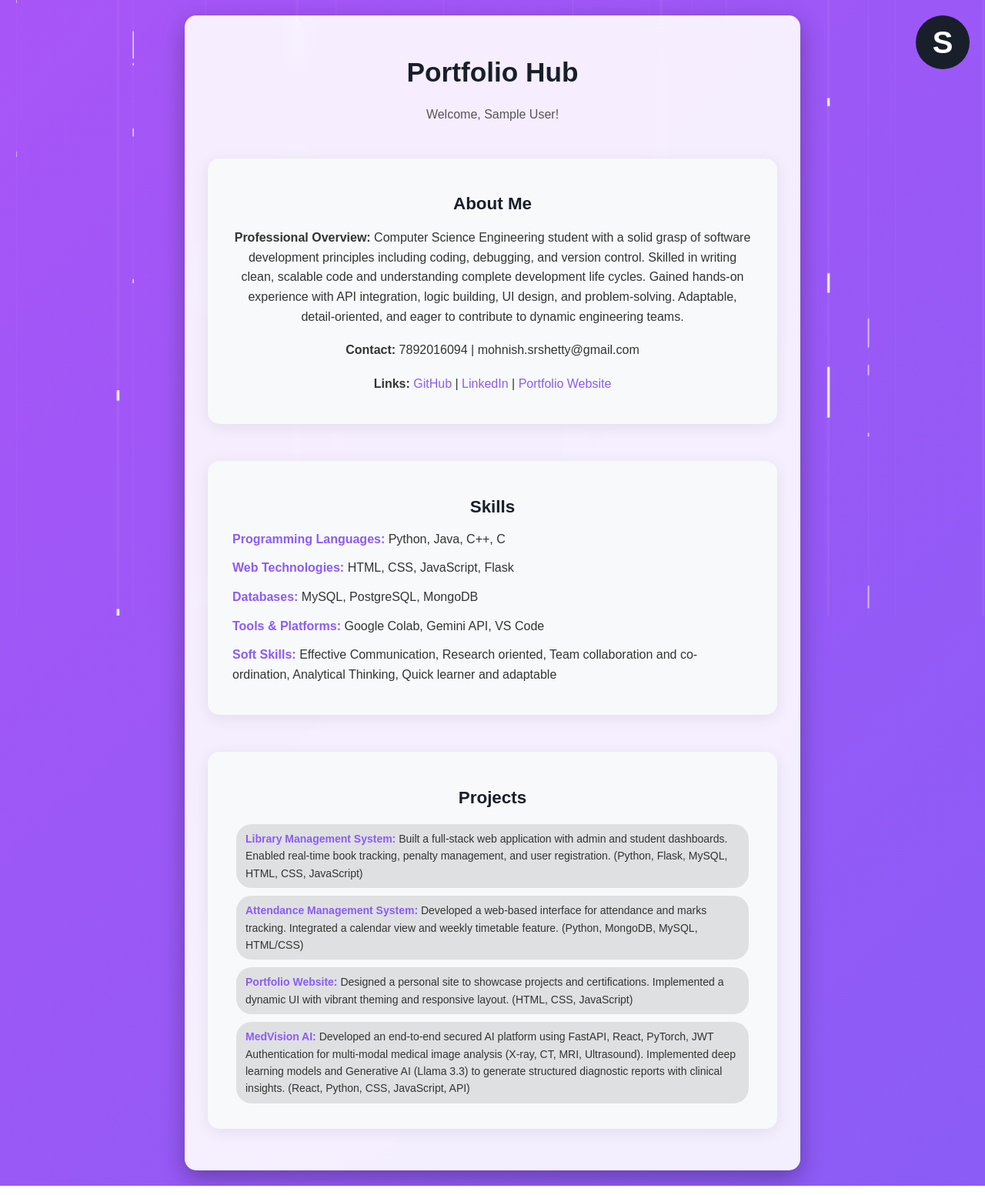
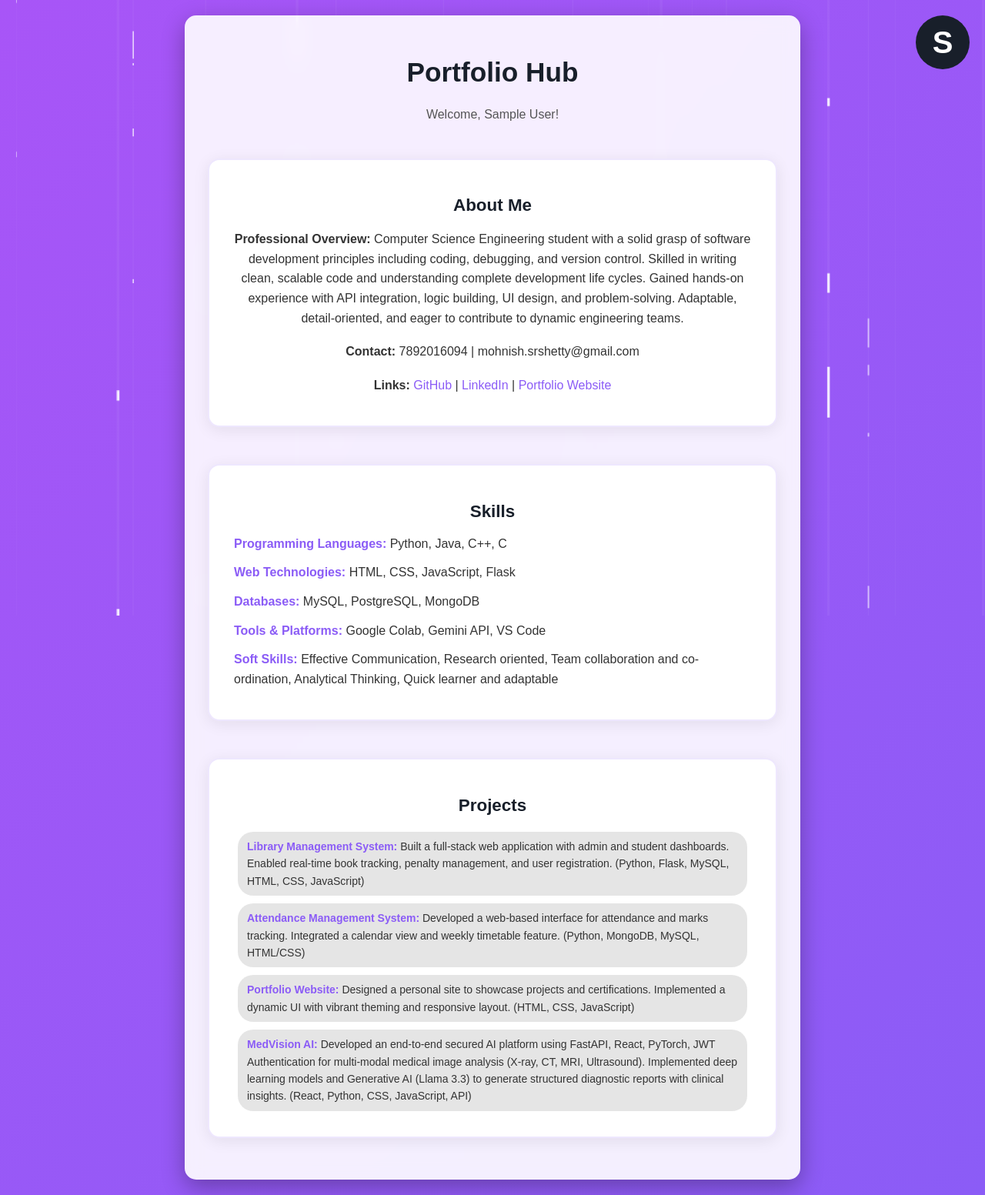
Before and after one commit to mohnish-srshetty/Portfolio, a Node server app: page /portfolio in a window 1280 px wide. Shown: the whole page at 77% size. Run offline with Node 20, Linux system fonts and the light colour scheme; the visitor is signed in with stand-in values (Sample User, id 1); some libraries are stand-ins or nearby versions.

Commit message:
Add purple borders to portfolio sections for better differentiation

```diff
--- a/public/css/styles.css
+++ b/public/css/styles.css
@@ -157,16 +157,18 @@ html {
 .portfolio-section {
   margin: 24px 0;
   text-align: left;
-  background: #f8f9fa;
+  background: #fff;
   padding: 28px 32px;
   border-radius: 15px;
   box-shadow: 0 4px 20px rgba(0, 0, 0, 0.08);
-  transition: transform 0.2s, box-shadow 0.2s;
+  border: 2px solid rgba(139, 92, 246, 0.15);
+  transition: transform 0.2s, box-shadow 0.2s, border-color 0.2s;
 }
 
 .portfolio-section:hover {
   transform: translateY(-2px);
   box-shadow: 0 6px 24px rgba(0, 0, 0, 0.12);
+  border-color: rgba(139, 92, 246, 0.3);
 }
 
 .portfolio-section h2 {
```
